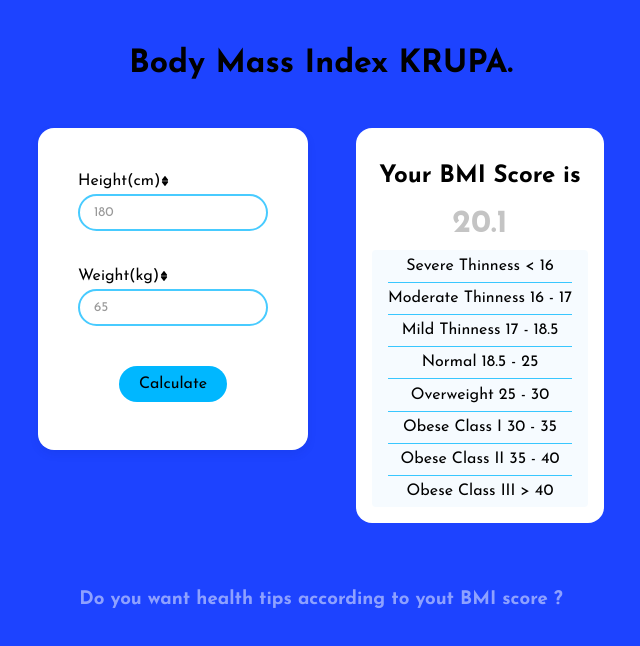
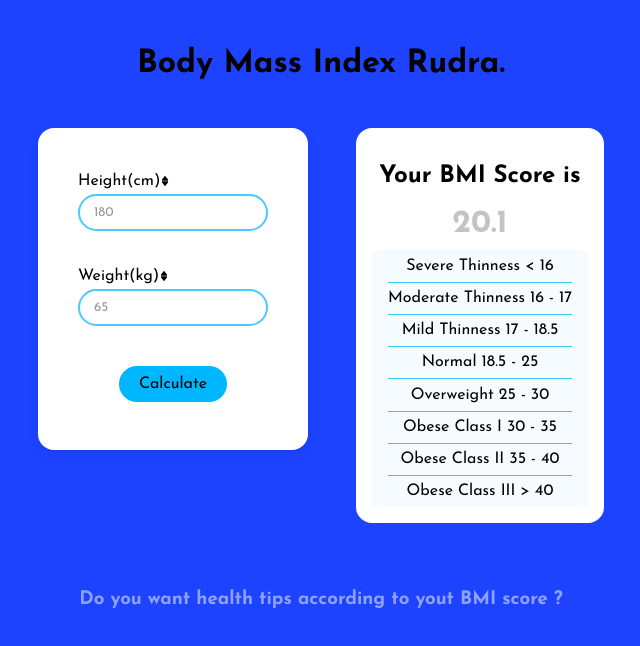
Before and after one commit to rspatel10/bmi-calc, a plain HTML site: page index.html in a window 1280 px wide. Shown: the whole page, without its empty margins (319-959 px from the left). Drawn offline with Linux system fonts and the light colour scheme.

Commit message:
name change

```diff
--- a/index.html
+++ b/index.html
@@ -15,7 +15,7 @@
   <body>
     <div class="main-container">
       <header class="bmi-calc-header">
-        <h1>Body Mass Index KRUPA.</h1>
+        <h1>Body Mass Index Rudra.</h1>
       </header>
 
        <div class="secondary-container">
```
